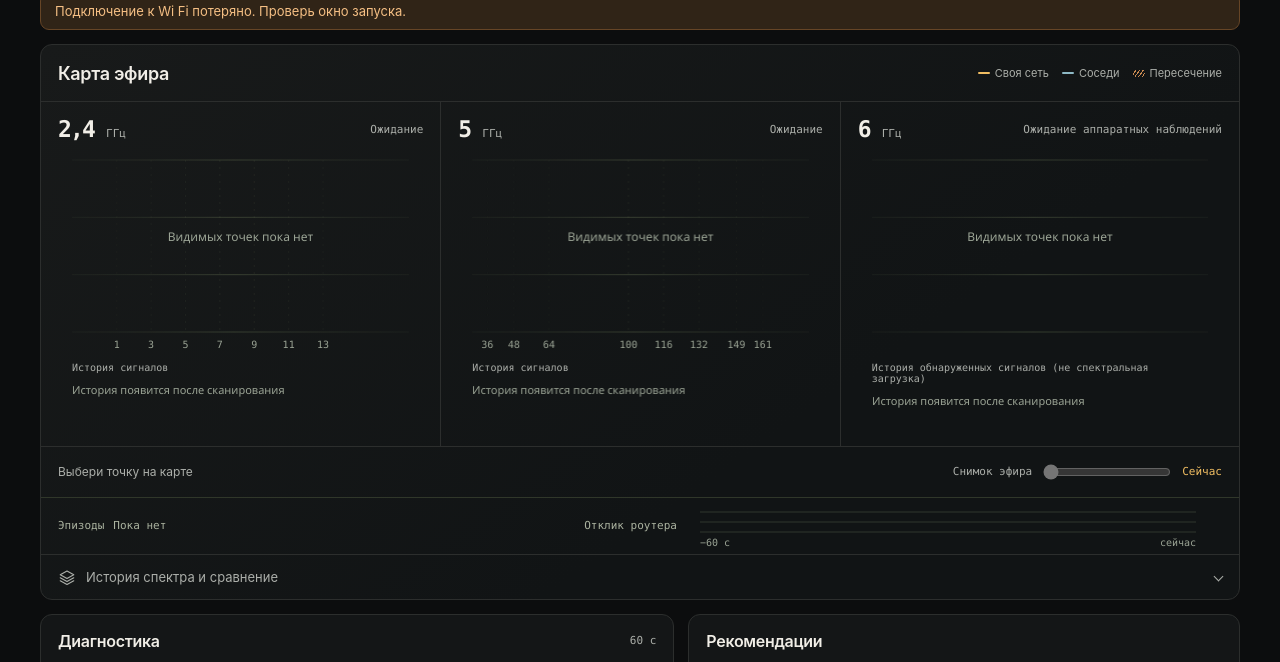
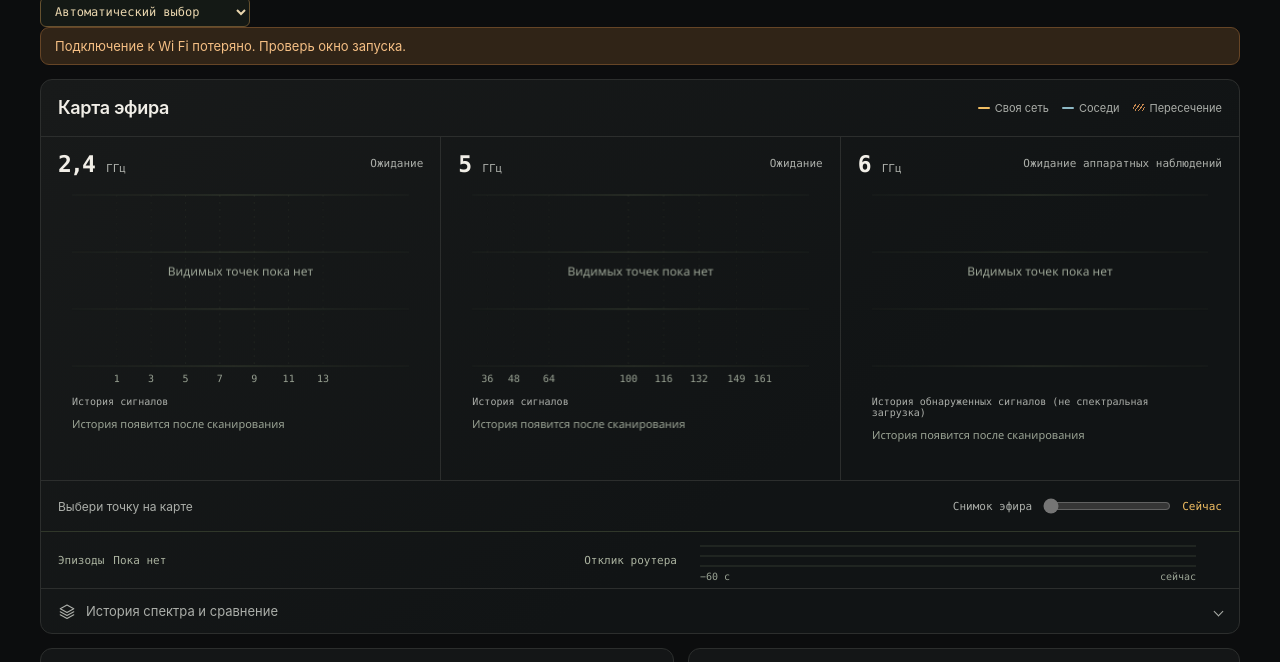
Before and after one commit to Aspksa/-Wi-Fi, a plain HTML site: page web/index.html in a window 1280 px wide. Shown: the part 200-862 px from the top of the page. Drawn offline with Linux system fonts and the light colour scheme; no server answers.

Commit message:
Harden retry scheduling, handle lifecycle, six-GHz UI and adapter validation tests

```diff
--- a/web/app.css
+++ b/web/app.css
@@ -176,3 +176,6 @@ tr.stale { color: var(--dim); }
 
 .router-v22{padding:0 12px 12px;display:grid;grid-template-columns:repeat(auto-fit,minmax(min(100%,280px),1fr));gap:9px}
 .router-v22 p{margin:0;padding:10px 12px;border:1px solid var(--line,#34392e);border-radius:8px;color:var(--muted,#a7afa5);font-size:.84rem;line-height:1.55;overflow-wrap:anywhere}
+
+#wifi-adapter-select {display:block;max-width:100%;min-width:210px;margin-top:6px;background:#141915;color:#e9d6ae;border:1px solid #65512f;border-radius:6px;padding:6px 10px;font:12px var(--mono);}
+#wifi-adapter-select:focus-visible {outline:2px solid var(--gold);outline-offset:2px;}
```
